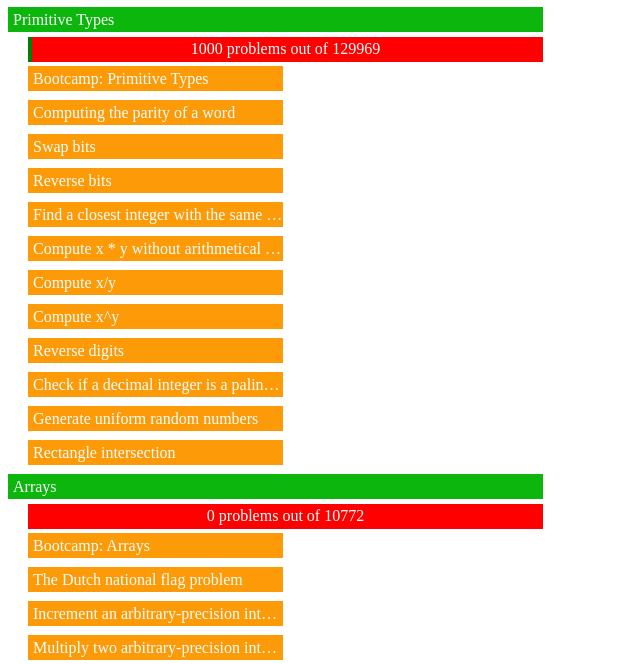
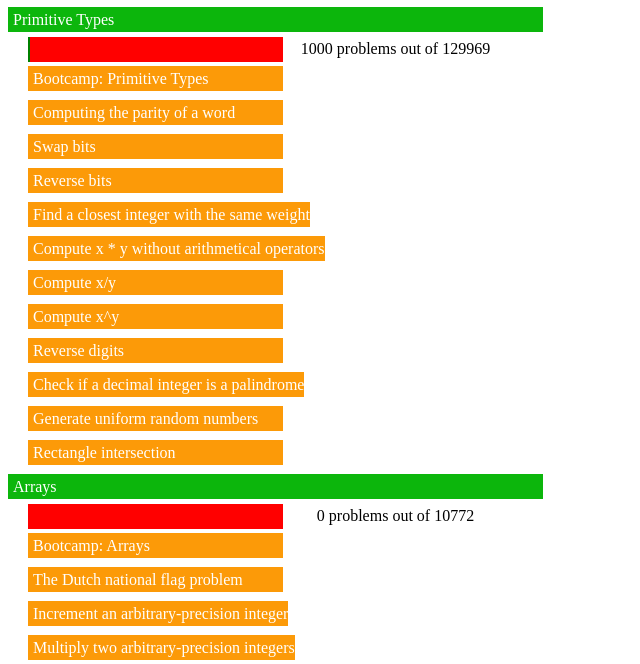
Before and after one commit to demogoran/bookslist, a plain HTML site: page index.html in a window 1280 px wide. Shown: the part 136-800 px from the top of the page, without its empty margins (0-640 px from the left). Drawn offline with Linux system fonts and the light colour scheme.

Commit message:
26.04.18

```diff
--- a/index.html
+++ b/index.html
@@ -21,13 +21,13 @@
 
         .totalprogress {
             margin-top: 5px;
-            display: inline-block;
+            display: block;
             width: 515px;
             margin-left: 20px;
         }
 
         .totalprogress .progress {
-            width: 100%;
+            width: 255px;
         }
 
         .file {
@@ -49,9 +49,10 @@
         .desc {
             position: absolute;
             top: 3px;
+            left: 240px;
             width: 100%;
             text-align: center;
-            color: white;
+            color: black;
         }
 
         .subcategory {
@@ -64,16 +65,16 @@
             background: #0cb60c;
             color: white;
             cursor: pointer;
-            width: 530px;
+            min-width: 530px;
             height: 25px;
             line-height: 25px;
-            display: block;
+            display: inline-block;
             padding-left: 5px;
             margin-bottom: 5px;
         }
 
         .scname {
-            width: 250px;
+            min-width: 250px;
             white-space: nowrap;
             overflow: hidden;
             text-overflow: ellipsis;
```
